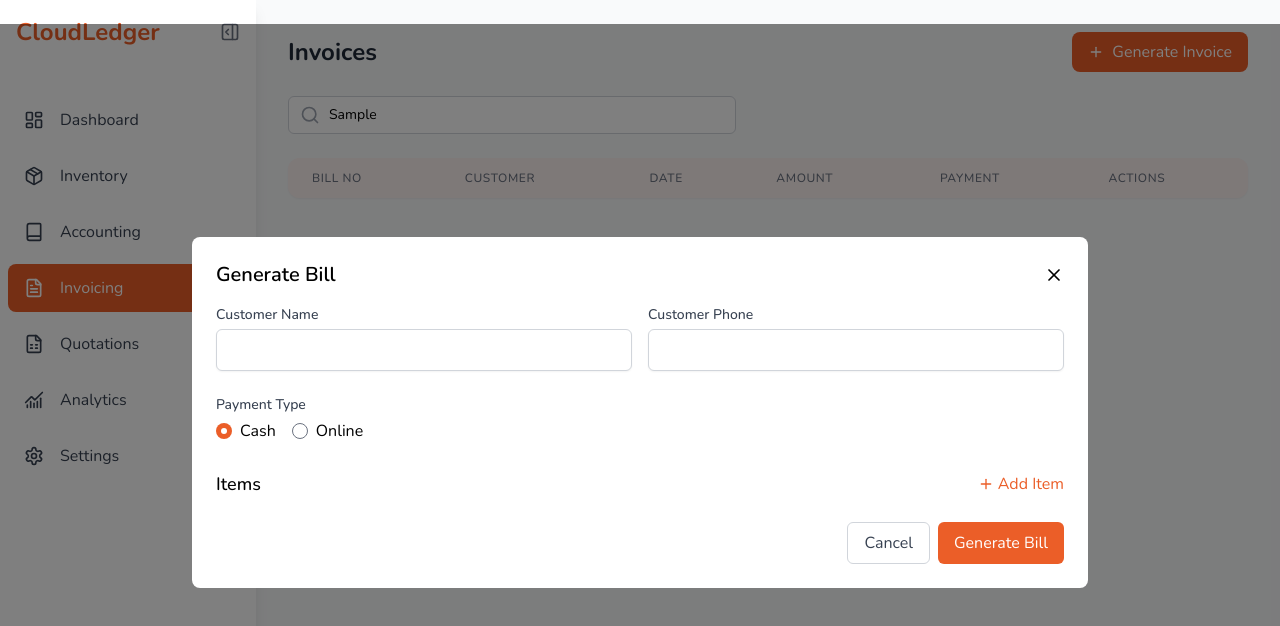
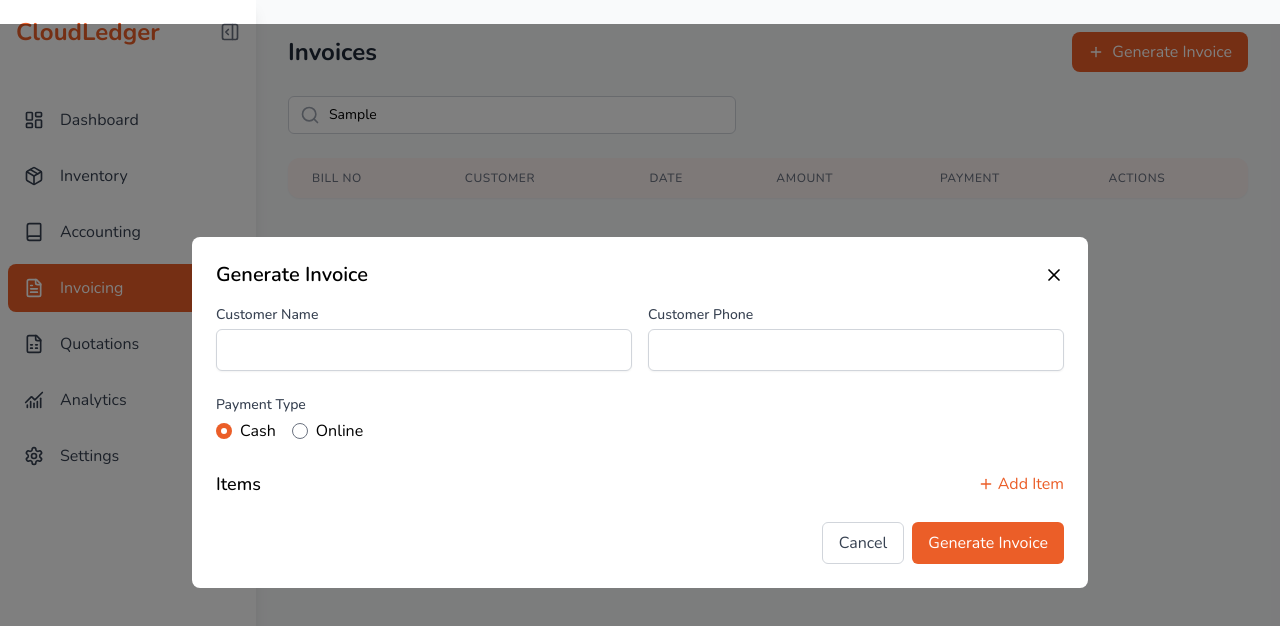
Before and after one commit to chipinvision/cloudlegder, a React (Vite) app: page /bills in a window 1280 px wide. Both pictures are taken after typing "Sample" into the empty fields and a click on the button "Generate Invoice". Shown: the top 626 px of the page. Built offline with nearby package versions, Linux system fonts and the light colour scheme.

Commit message:
Update BillModal.tsx

```diff
--- a/src/components/Bills/BillModal.tsx
+++ b/src/components/Bills/BillModal.tsx
@@ -72,7 +72,7 @@ export function BillModal({ onClose, onSubmit }: BillModalProps) {
     <div className="fixed inset-0 bg-black bg-opacity-50 flex items-center justify-center z-50">
       <div className="bg-white rounded-lg p-6 w-full max-w-4xl max-h-[90vh] overflow-y-auto">
         <div className="flex justify-between items-center mb-4">
-          <h2 className="text-xl font-semibold">Generate Bill</h2>
+          <h2 className="text-xl font-semibold">Generate Invoice</h2>
           <button onClick={onClose}>
             <X className="w-5 h-5" />
           </button>
@@ -201,7 +201,7 @@ export function BillModal({ onClose, onSubmit }: BillModalProps) {
               type="submit"
               className="px-4 py-2 bg-primary-600 text-white rounded-md hover:bg-primary-700"
             >
-              Generate Bill
+              Generate Invoice
             </button>
           </div>
         </form>
```
